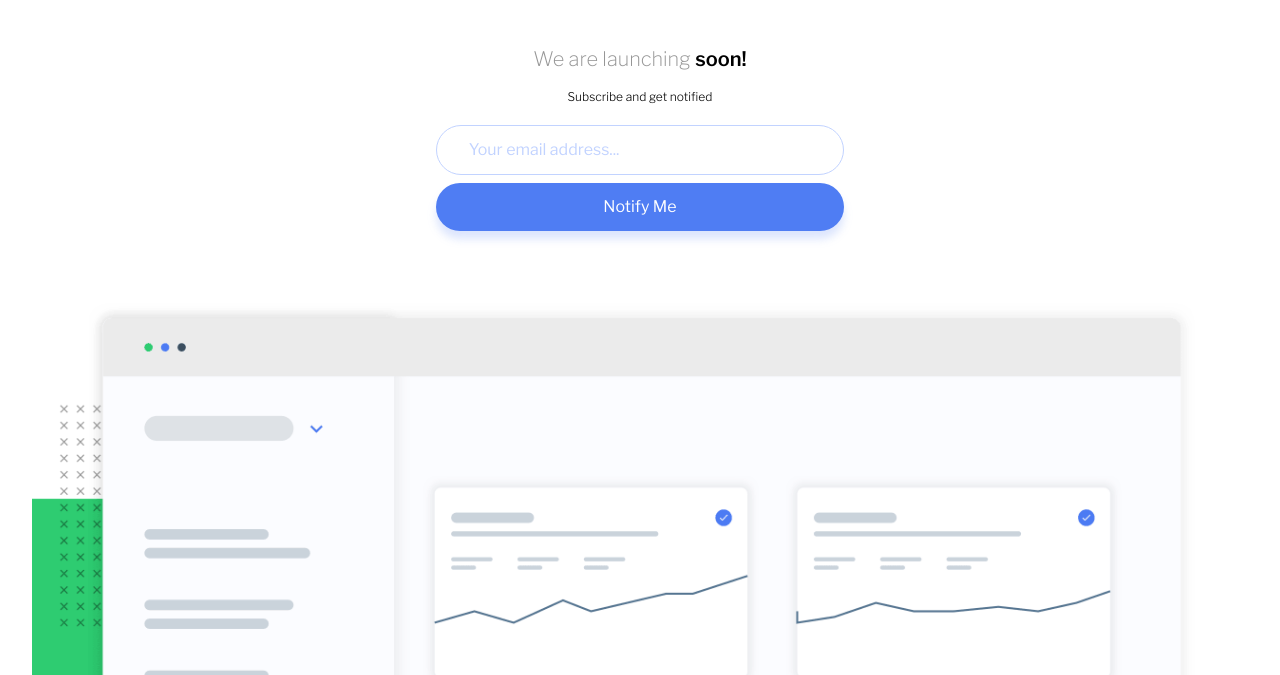
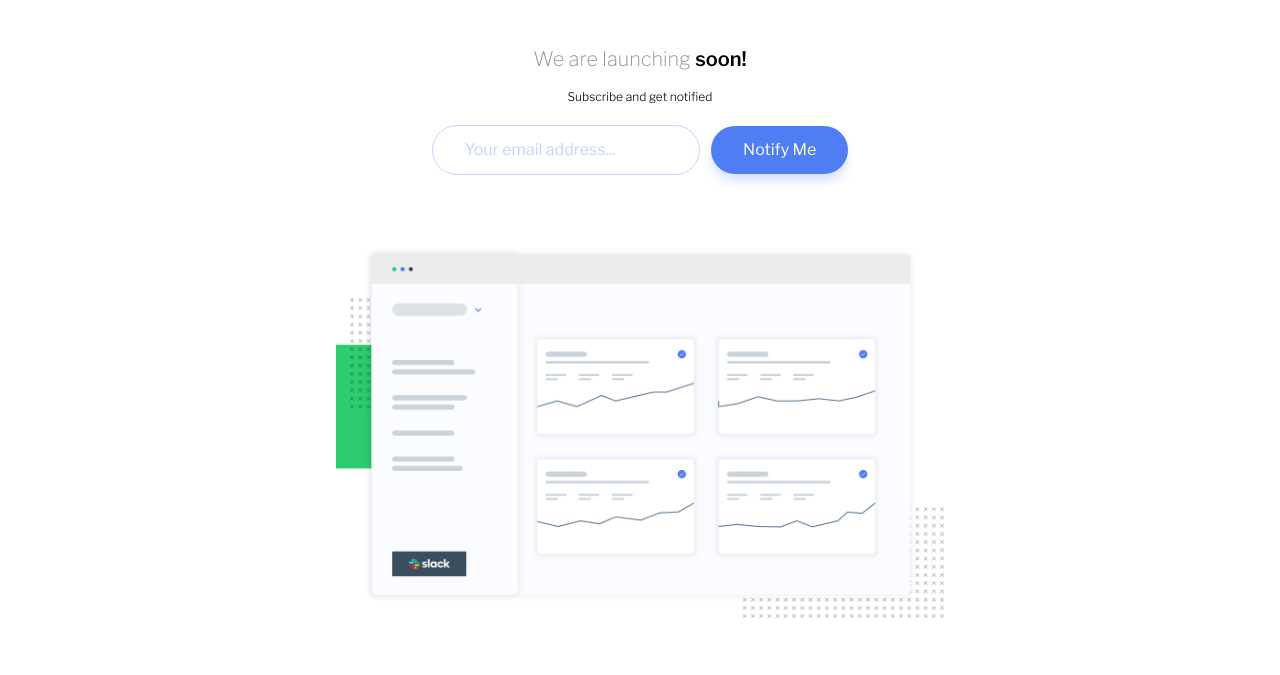
Before and after one commit to aaditamanugraha/ping-coming-soon-page, a website: page index.html in a window 1280 px wide. Shown: the part 125-800 px from the top of the page. Drawn offline with nearby package versions, Linux system fonts and the light colour scheme.

Commit message:
feat: update responsive style

```diff
--- a/index.html
+++ b/index.html
@@ -23,22 +23,22 @@
         <p class="text-xs font-light">Subscribe and get notified</p>
       </article>
 
-      <form action="" class="mb-16">
+      <form action="" class="mb-16 lg:flex-col">
         <input
-          class="w-full border px-8 py-3 mb-2 rounded-full border-secondary-pale-blue text-secondary-pale-blue placeholder-secondary-pale-blue"
+          class="w-full lg:w-fit lg:mr-2 border px-8 py-3 mb-2 rounded-full border-secondary-pale-blue text-secondary-pale-blue placeholder-secondary-pale-blue"
           type="email"
           name="email"
           id="email"
           placeholder="Your email address..."
         />
         <button
-          class="w-full px-8 py-3 mb-2 rounded-full bg-primary-blue hover:bg-secondary-pale-blue text-white drop-shadow-primary-blue hover:drop-shadow-secondary-pale-blue"
+          class="w-full lg:w-fit px-8 py-3 mb-2 rounded-full bg-primary-blue hover:bg-secondary-pale-blue text-white drop-shadow-primary-blue hover:drop-shadow-secondary-pale-blue"
         >
           Notify Me
         </button>
       </form>
 
-      <div class="mb-32">
+      <div class="mb-32 lg:w-1/2">
         <img
           src="./src/images/illustration-dashboard.png"
           alt="illustration-dashboard"
@@ -47,9 +47,11 @@
 
       <div class="flex space-x-4 mb-5">
         <div id="facebook-icon" class="border p-2 rounded-full">
-          <a href="#!" role="button">
+          <a href="#!" role="button" class="hover:bg-primary-blue">
             <!-- Facebook -->
-            <span class="[&>svg]:h-7 [&>svg]:w-7 [&>svg]:fill-[#1877f2]">
+            <span
+              class="[&>svg]:h-7 [&>svg]:w-7 [&>svg]:fill-[#1877f2] hover:[&>svg]:fill-[#fff]"
+            >
               <svg xmlns="http://www.w3.org/2000/svg" viewBox="0 0 320 512">
                 <!--!Font Awesome Free 6.5.1 by @fontawesome - https://fontawesome.com License - https://fontawesome.com/license/free Copyright 2024 Fonticons, Inc. -->
                 <path
```
Also changed, not shown: src/output.css.
